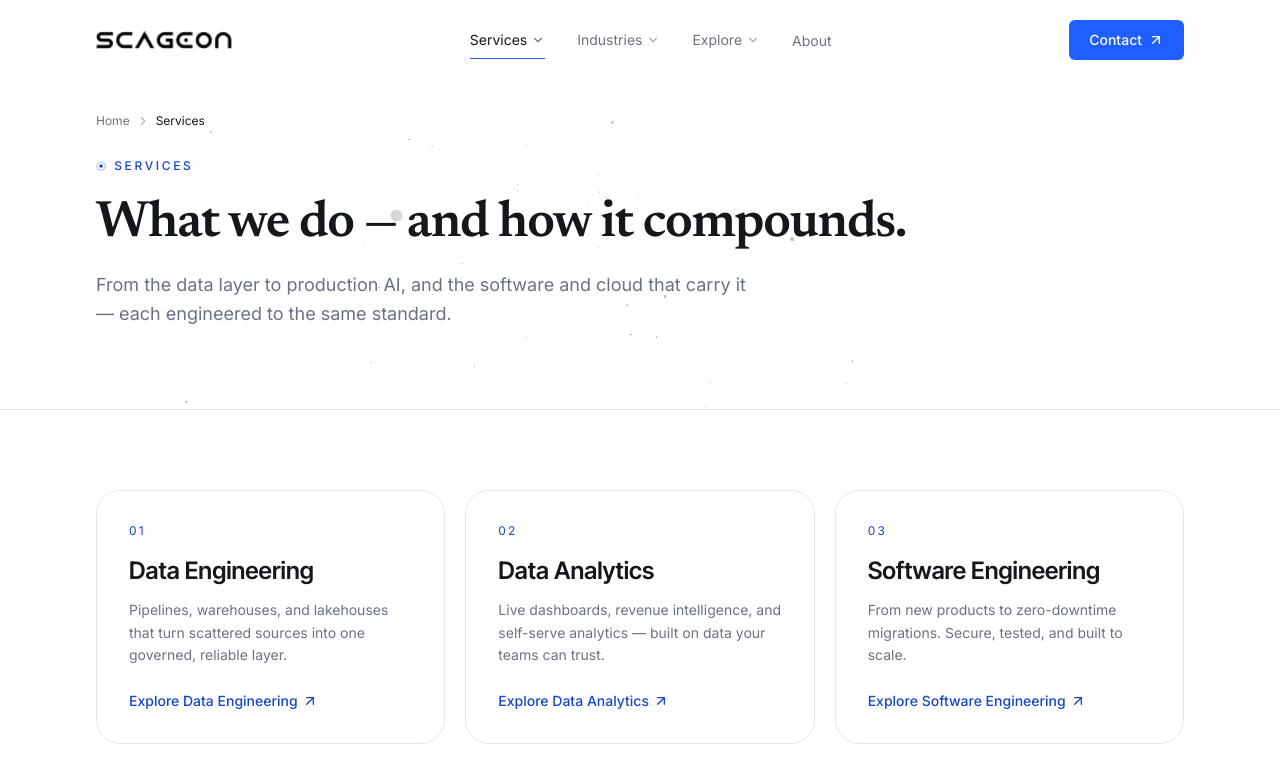
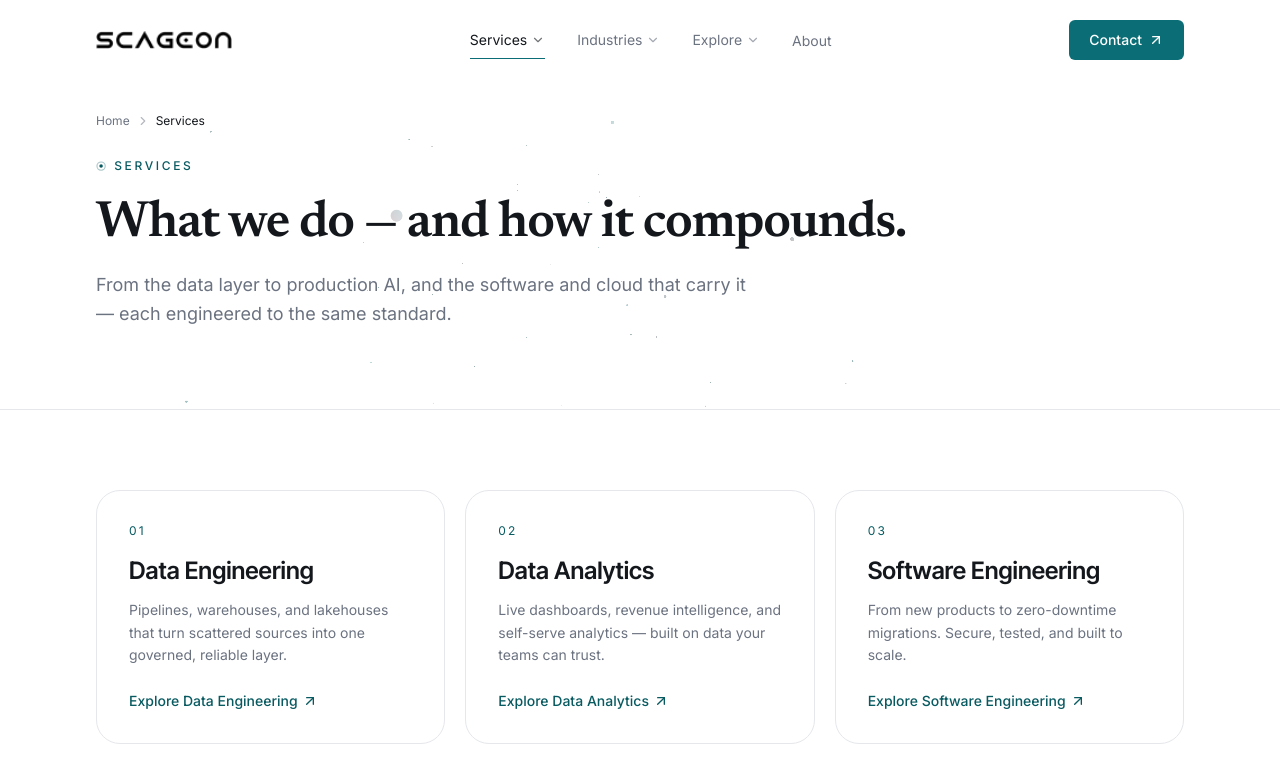
Before and after one commit to svinod-scageon/scageon-website, a Next.js app: page /services in a window 1280 px wide. Shown: the top 764 px of the page. Built offline with nearby package versions, Linux system fonts and the light colour scheme.

Commit message:
Change color from blue to Petrol Teal

```diff
--- a/src/app/globals.css
+++ b/src/app/globals.css
@@ -11,8 +11,8 @@
   --color-ink: #12151a; /* rare dark anchor */
   --color-text: #14181d; /* primary text */
   --color-muted: #6b7280; /* secondary text */
-  --color-accent: #1f5eff; /* the single accent */
-  --color-accent-strong: #1746c7; /* accent for text/links on white (AA) */
+  --color-accent: #0b6e76; /* the single accent — petrol teal */
+  --color-accent-strong: #085a61; /* accent for text/links on white (AA) */
   --color-border: #e5e7eb; /* hairline */
   --color-border-strong: #d1d5db;
 
--- a/src/app/industries/page.tsx
+++ b/src/app/industries/page.tsx
@@ -32,7 +32,7 @@ export default function IndustriesPage() {
               const disabled = !ind.published;
               const card = (
                 <SpotlightCard
-                  spotlightColor="rgba(31, 94, 255, 0.16)"
+                  spotlightColor="rgba(11, 110, 118, 0.16)"
                   className={cn(
                     "flex h-full flex-col p-6 transition-all duration-300",
                     disabled
--- a/src/app/services/[slug]/page.tsx
+++ b/src/app/services/[slug]/page.tsx
@@ -185,7 +185,7 @@ export default async function ServiceDetailPage({
                     className="group block h-full"
                   >
                     <SpotlightCard
-                      spotlightColor="rgba(31, 94, 255, 0.16)"
+                      spotlightColor="rgba(11, 110, 118, 0.16)"
                       className="flex h-full flex-col p-6 transition-all duration-300 group-hover:-translate-y-1 group-hover:scale-[1.015] group-hover:border-accent/50 group-hover:shadow-xl"
                     >
                       <span className="font-mono text-xs uppercase tracking-[0.16em] text-muted">
--- a/src/app/services/page.tsx
+++ b/src/app/services/page.tsx
@@ -33,7 +33,7 @@ export default function ServicesPage() {
               <Reveal key={s.slug} delay={i * 0.06}>
                 <Link href={`/services/${s.slug}`} className="group block h-full">
                   <SpotlightCard
-                    spotlightColor="rgba(31, 94, 255, 0.18)"
+                    spotlightColor="rgba(11, 110, 118, 0.18)"
                     className="flex h-full flex-col transition-all duration-300 group-hover:-translate-y-1 group-hover:scale-[1.015] group-hover:border-accent/50 group-hover:shadow-xl"
                   >
                     <span className="font-mono text-xs uppercase tracking-[0.18em] text-accent-strong">
--- a/src/components/sections/Hero.tsx
+++ b/src/components/sections/Hero.tsx
@@ -23,7 +23,7 @@ export default function Hero() {
       <SectionParticles
         count={70}
         opacity={55}
-        colors={["#1F5EFF", "#6b86ff", "#9aa3af"]}
+        colors={["#0B6E76", "#5fa3a8", "#9aa3af"]}
       />
       <Container className="relative pb-20 pt-6 sm:pb-28 sm:pt-8 lg:pb-32 lg:pt-10">
         <div className="max-w-4xl">
--- a/src/components/sections/IndustriesPreview.tsx
+++ b/src/components/sections/IndustriesPreview.tsx
@@ -22,7 +22,7 @@ export default function IndustriesPreview() {
             const disabled = !ind.published;
             const inner = (
               <SpotlightCard
-                spotlightColor="rgba(31, 94, 255, 0.16)"
+                spotlightColor="rgba(11, 110, 118, 0.16)"
                 className={cn(
                   "flex h-full flex-col p-6 transition-all duration-300",
                   disabled
--- a/src/components/sections/PageHero.tsx
+++ b/src/components/sections/PageHero.tsx
@@ -29,7 +29,7 @@ export default function PageHero({
       <SectionParticles
         count={110}
         opacity={60}
-        colors={["#1F5EFF", "#6b86ff", "#9aa3af"]}
+        colors={["#0B6E76", "#5fa3a8", "#9aa3af"]}
       />
       <Container className="relative pb-16 pt-5 sm:pb-20 sm:pt-8">
         {crumbs && (
--- a/src/components/sections/SectionParticles.tsx
+++ b/src/components/sections/SectionParticles.tsx
@@ -16,7 +16,7 @@ export default function SectionParticles({
   opacity = 45,
   speed = 0.06,
   // default tuned for DARK sections; pass darker colors for light sections
-  colors = ["#1F5EFF", "#8aa6ff", "#e6edff"],
+  colors = ["#0B6E76", "#5fa3a8", "#cfe6e8"],
 }: {
   count?: number;
   opacity?: number;
--- a/src/components/sections/ServicesPreview.tsx
+++ b/src/components/sections/ServicesPreview.tsx
@@ -23,7 +23,7 @@ export default function ServicesPreview() {
             <Reveal key={s.slug} delay={i * 0.06}>
               <Link href={`/services/${s.slug}`} className="group block h-full">
                 <SpotlightCard
-                  spotlightColor="rgba(31, 94, 255, 0.18)"
+                  spotlightColor="rgba(11, 110, 118, 0.18)"
                   className="flex h-full flex-col transition-all duration-300 group-hover:-translate-y-1 group-hover:scale-[1.015] group-hover:border-accent/50 group-hover:shadow-xl"
                 >
                   <span className="font-mono text-xs uppercase tracking-[0.18em] text-accent-strong">
--- a/src/components/sections/SolutionCard.tsx
+++ b/src/components/sections/SolutionCard.tsx
@@ -52,7 +52,7 @@ export default function SolutionCard({
   return (
     <div id={anchorId} className="h-full scroll-mt-24">
       <SpotlightCard
-        spotlightColor="rgba(31, 94, 255, 0.14)"
+        spotlightColor="rgba(11, 110, 118, 0.14)"
         className={cn(
           "flex h-full flex-col p-7 transition-all duration-300 sm:p-8",
           solution.comingSoon
```
Also changed, not shown: 1 other file (tests, documents, lock files or other folders).
